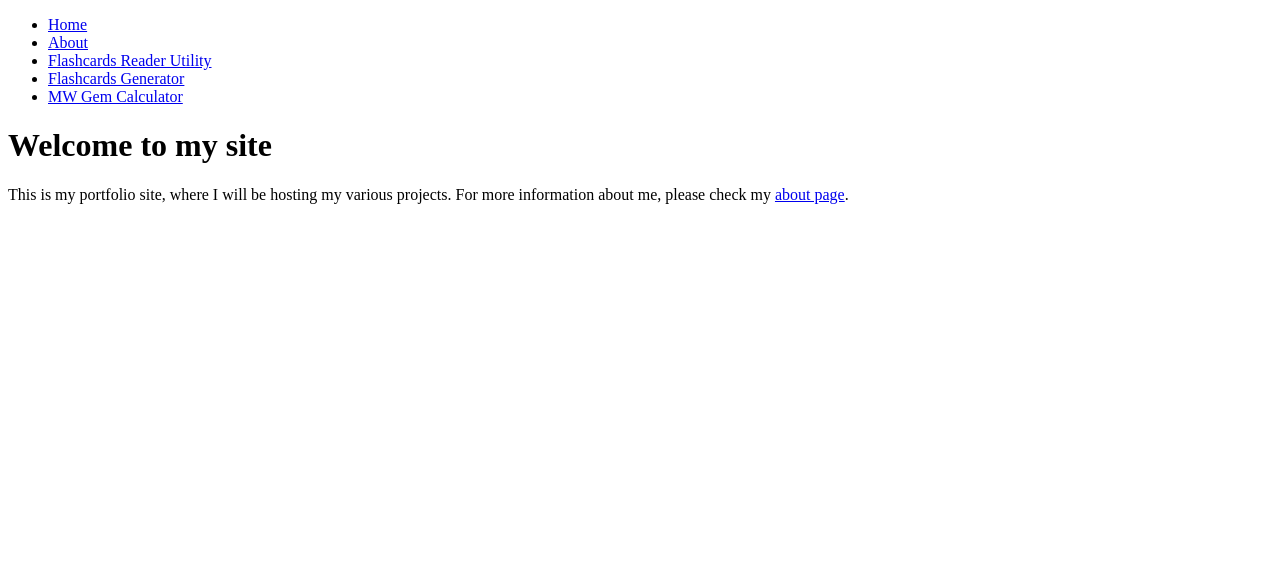
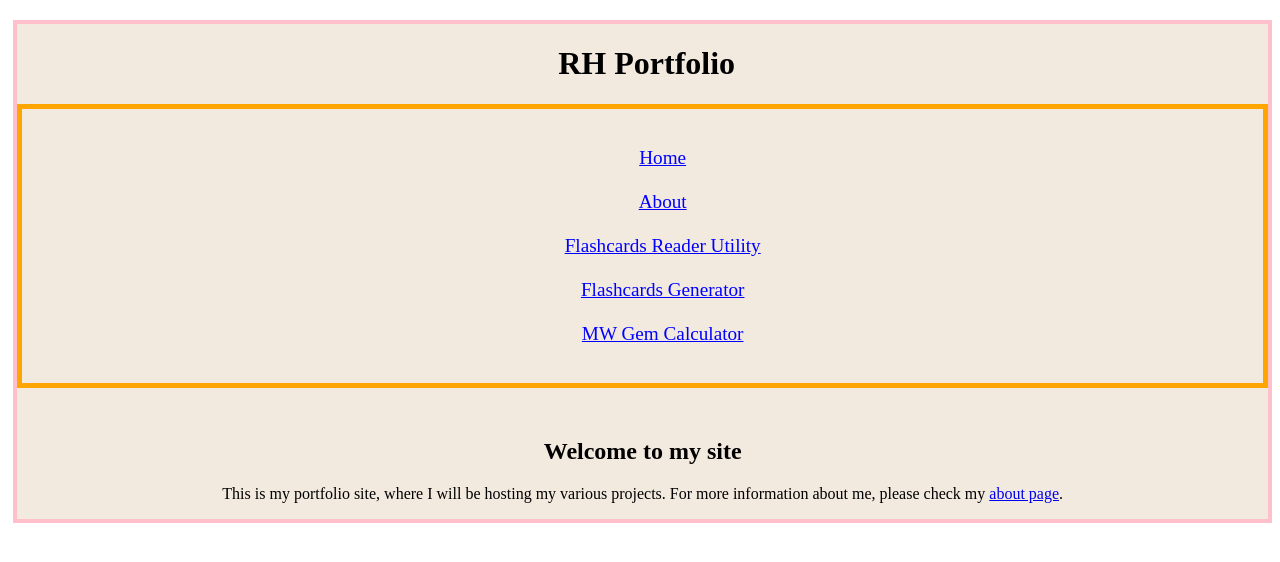
Before and after one commit to deathdogg/deathdogg.github.io, a React (Create React App) app: page /#/ in a window 1280 px wide. Shown: the top 562 px of the page. Built offline with nearby package versions, Linux system fonts and the light colour scheme.

Commit message:
Styled home page, nav bar, and about page, and changed some heading levels and text to match rest of theme

```diff
--- a/package.json
+++ b/package.json
@@ -7,6 +7,7 @@
     "@testing-library/jest-dom": "^5.16.5",
     "@testing-library/react": "^13.3.0",
     "@testing-library/user-event": "^13.5.0",
+    "normalize.css": "^8.0.1",
     "react": "^18.2.0",
     "react-copy-to-clipboard": "^5.1.0",
     "react-dom": "^18.2.0",
--- a/src/App.css
+++ b/src/App.css
@@ -1 +1,35 @@
 @import-normalize;
+.App {
+ background-Color: #f2e9df;
+ display: flexbox;
+ margin-top: 20px;
+ margin-left: 5px;
+ /* margin-bottom: 20px; */
+ border-style: solid;
+ border-color: pink;
+ border-width: 4px;
+ width: 99%;
+
+
+}
+.MainTitle {
+ text-align: center;
+ margin-left: 8px;
+}
+.NavigationBar {
+ display: flexbox;
+ border-style: solid;
+ border-width: 5px;
+ border-color: orange;
+}
+.NavigationBar li {
+ display: inline;
+	font-size: 1.2rem;
+ margin: 10px;
+
+}
+.NavigationBar A {
+ display: block;
+ color: blue;
+ text-align: center;
+}
--- a/src/App.js
+++ b/src/App.js
@@ -13,6 +13,7 @@ function App() {
 	return (
 		<Router>
 			<div className="App">
+			<h1 className="MainTitle">RH Portfolio</h1>
 				<nav className="NavigationBar">
 					<ul className="NavigationList">
 						<li>
--- a/src/components/About.css
+++ b/src/components/About.css
@@ -0,0 +1,3 @@
+.About {
+
+}
--- a/src/components/About.js
+++ b/src/components/About.js
@@ -5,6 +5,7 @@ const About = props => {
 	const [title, setTitle] = useDocumentTitle(props.siteTitle+": About")
 	return (
 		<div className="About">
+		<h2>Bio</h2>
 		<p>My name is Ricardo.</p>
 		</div>);
 	}
--- a/src/components/Home.css
+++ b/src/components/Home.css
@@ -0,0 +1,10 @@
+.Home {
+ display: block;
+ margin-top: 50px;
+}
+.Home h2 {
+ text-align: center;
+}
+.Home p {
+ text-align: center;
+}
--- a/src/components/Home.js
+++ b/src/components/Home.js
@@ -3,7 +3,7 @@ import {Link} from 'react-router-dom'
 const Home = () => {
   return (
   <div className="Home">
-    <h1>Welcome to my site</h1>
+    <h2>Welcome to my site</h2>
   <p>This is my portfolio site, where I will be hosting my various projects. For more information about me, please check my <Link to="/About">about page</Link>.</p>
   </div>
   )
```
Also changed, not shown: 1 other file (tests, documents, lock files or other folders).
